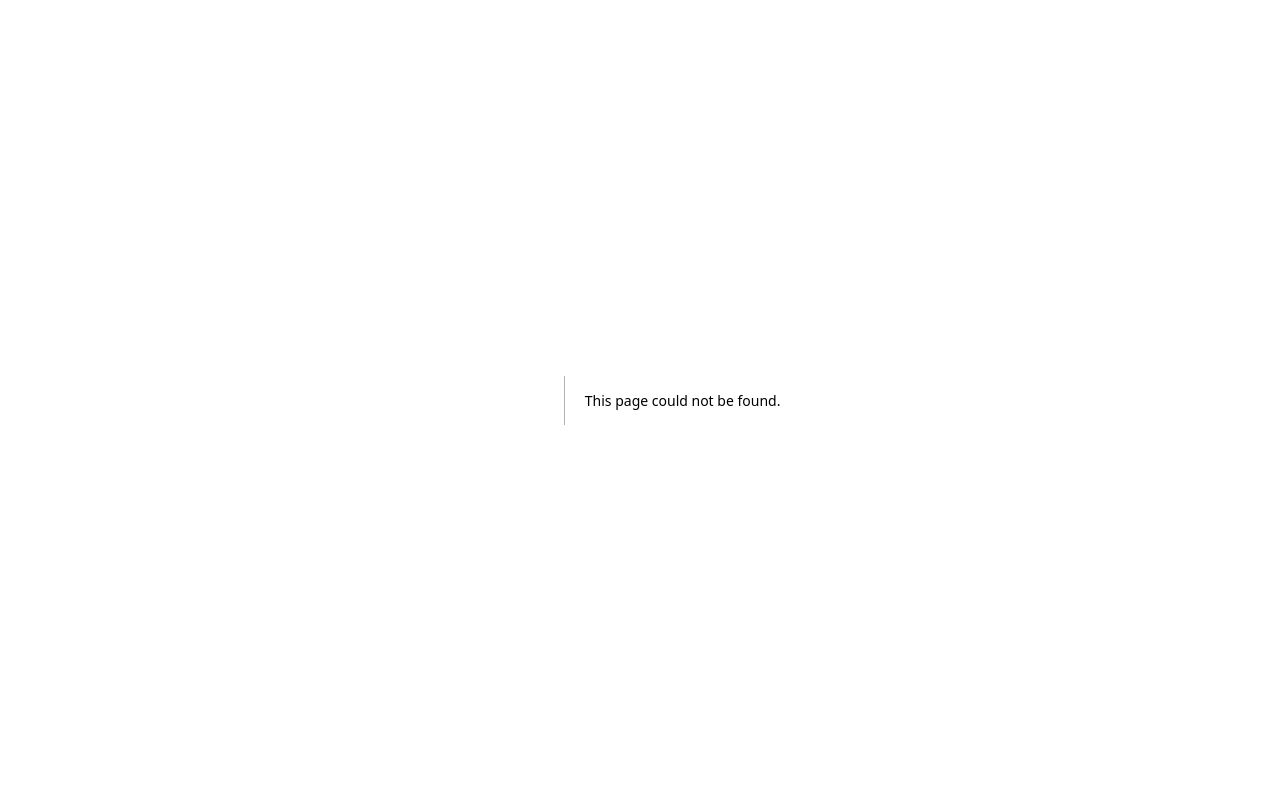
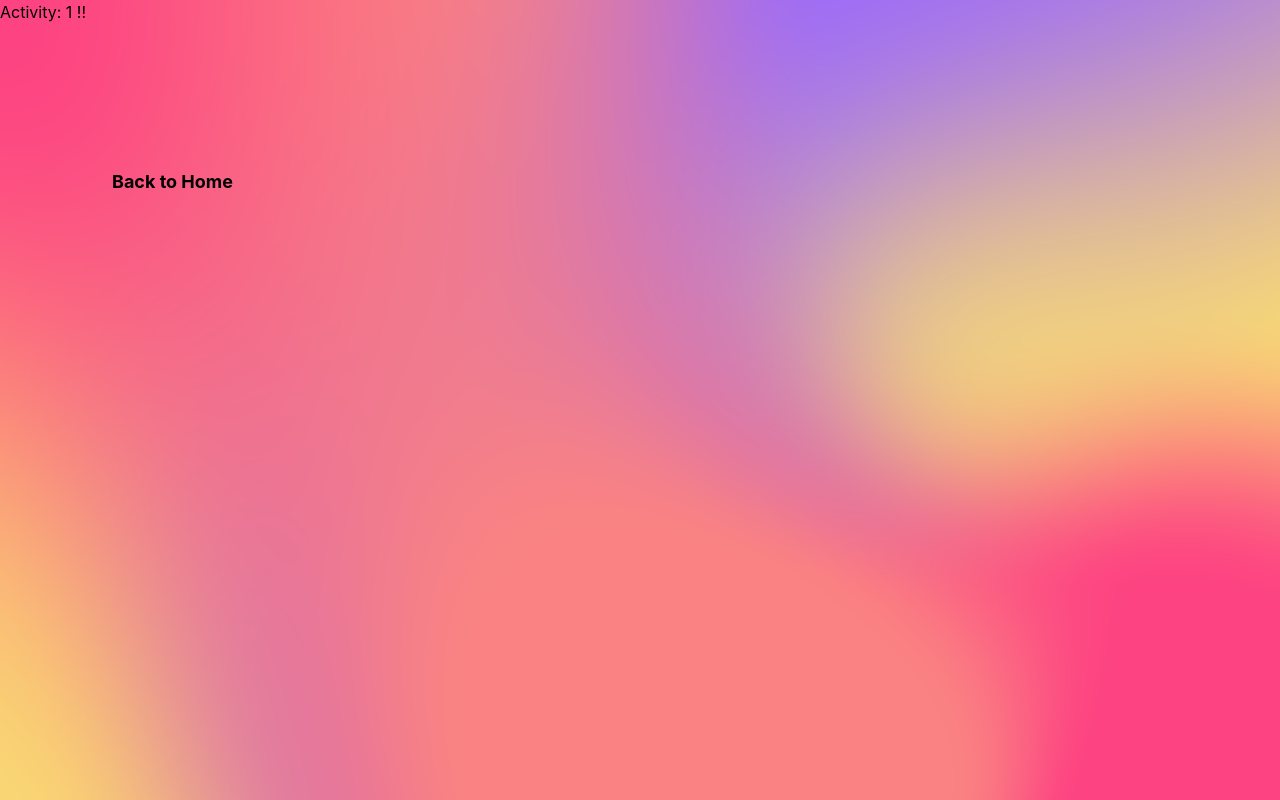
Before and after one commit to dha201/map-buddy, a Next.js app: page /dates/1 in a window 1280 px wide. Before the commit this address had no page. Built offline with nearby package versions, Linux system fonts and the light colour scheme.

Commit message:
Updated Linking

```diff
--- a/app/dates/[id]/DynamicaRoute.tsx
+++ /dev/null
@@ -1,14 +0,0 @@
-import React from 'react'
-
-export default function DynamicRoutes(props : { params : {id : string } }) {
-  //Explanation: props is an object that contains the params object, which contains the id string
-
-  //Destructure the params object
-  const { params: { id } } = props;
-  const arg = id;
-  console.log('id', arg);
-
-  return (
-    <div>Activity: {arg} !! </div>
-  )
-}
--- /dev/null
+++ b/app/dates/[id]/page.tsx
@@ -0,0 +1,27 @@
+/**
+ * DynamicRoutes
+ */
+
+import React from 'react'
+import Link from 'next/link'
+
+export default function page(props : { params : {id : string } }) {
+  //Explanation: props is an object that contains the params object, which contains the id string
+
+  //Destructure the params object
+  const { params: { id } } = props;
+  const arg = id;
+  console.log('id', arg);
+
+  return (
+    <div className="h-full pb-80">
+      Activity: {arg} !!
+      <div className="m-auto grid max-w-full px-12 py-12 lg:max-w-6xl lg:grid-cols-2
+      lg:gap-4">
+        <div className="mb-2 mt-24 text-lg font-bold">
+          <Link href="/">Back to Home</Link>
+        </div>
+      </div>
+    </div>
+  )
+}
```
Also changed, not shown: app/dates/[...id]/catchAllRoutes.tsx (deleted).
